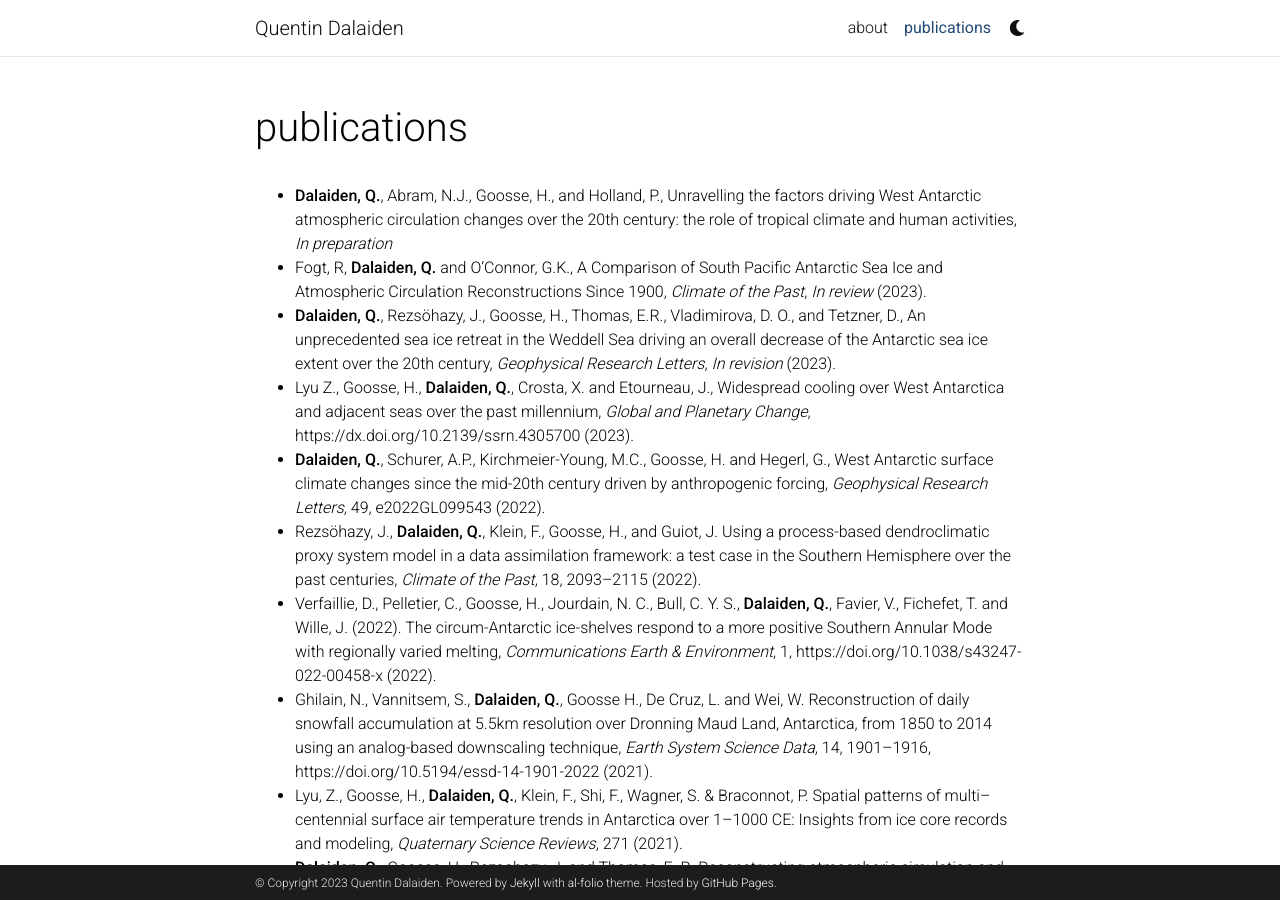
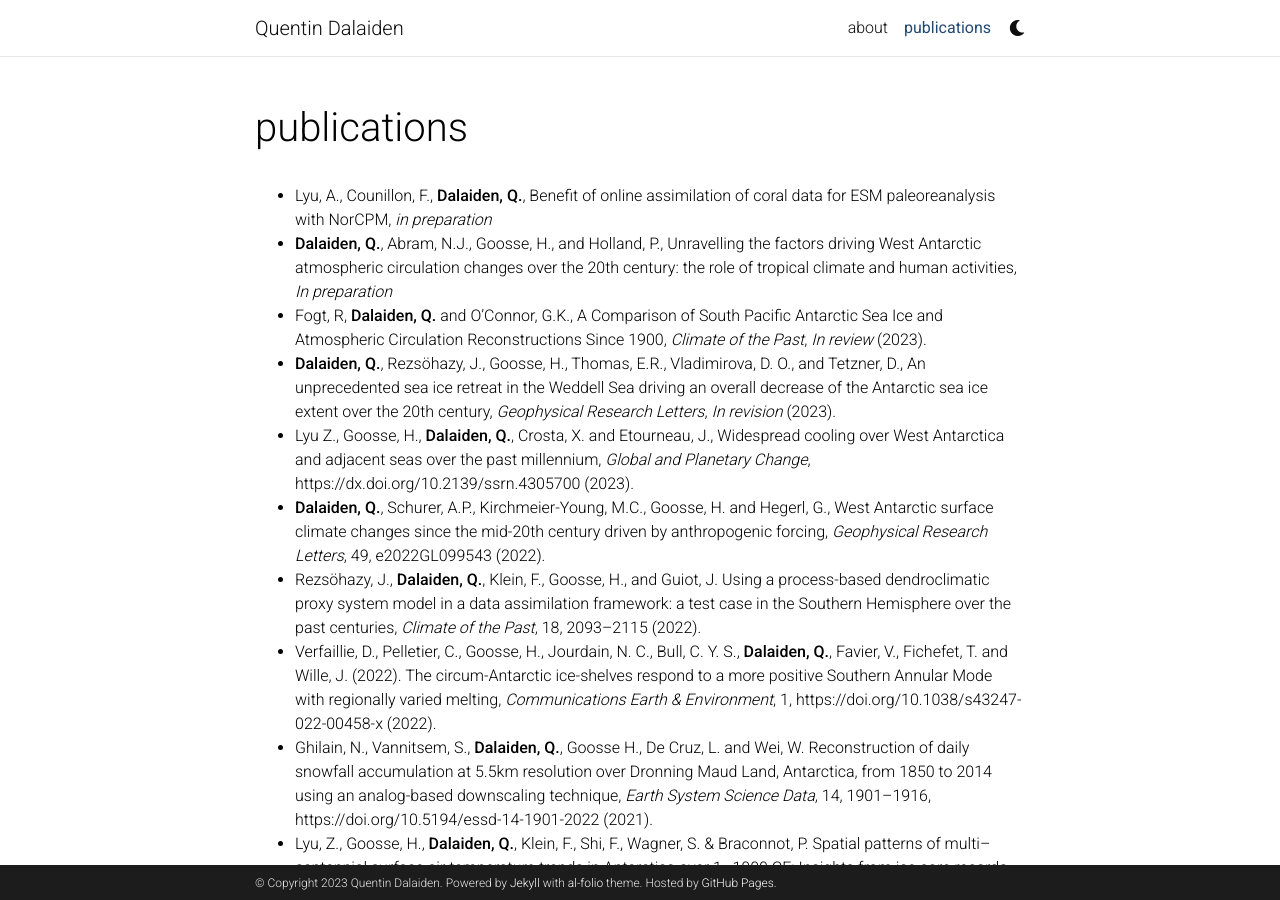
Before and after one commit to dalaiden/portfolio, a Jekyll site: the page built from _pages/publications.md, in a window 1280 px wide and 900 px high. Built offline with Jekyll 4.4.1, drawn with Linux system fonts in a browser that asks for light colours; comment, search, counter and statistics services are not loaded; a style sheet for code colours, icons or effects is not loaded.

Commit message:
New edit

```diff
--- a/_pages/publications.md
+++ b/_pages/publications.md
@@ -7,6 +7,7 @@ nav: true
 nav_order: 2
 ---
 
+- Lyu, A., Counillon, F., **Dalaiden, Q.**,  Benefit of online assimilation of coral data for ESM paleoreanalysis with NorCPM, *in preparation*
 - **Dalaiden, Q.**, Abram, N.J., Goosse, H., and Holland, P., Unravelling the factors driving West Antarctic atmospheric circulation changes over the 20th century: the role of tropical climate and human activities, *In preparation*
 - Fogt, R, **Dalaiden, Q.** and O'Connor, G.K., A Comparison of South Pacific Antarctic Sea Ice and Atmospheric Circulation Reconstructions Since 1900, *Climate of the Past*, *In review* (2023).
 - **Dalaiden, Q.**, Rezsöhazy, J., Goosse, H., Thomas, E.R., Vladimirova, D. O., and Tetzner, D., An unprecedented sea ice retreat in the Weddell Sea driving an overall decrease of the Antarctic sea ice extent over the 20th century, *Geophysical Research Letters*, *In revision* (2023).
```
